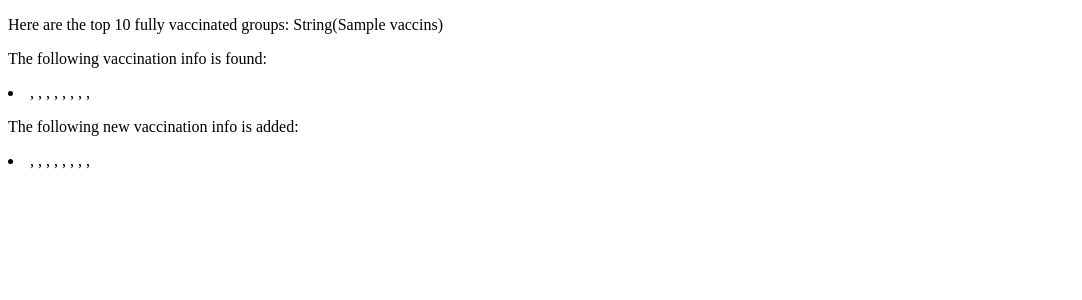
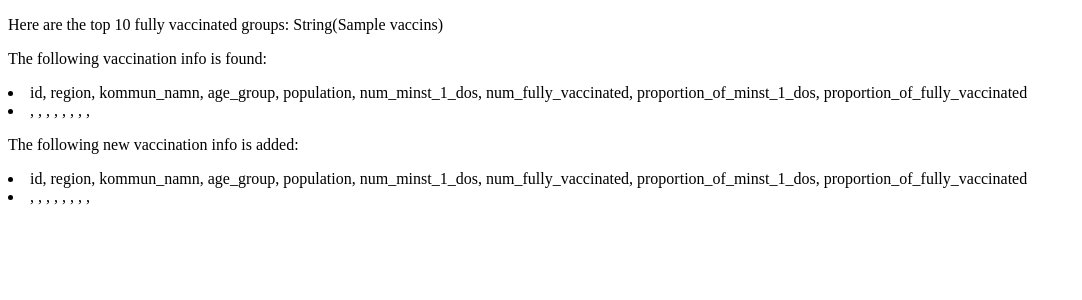
Before and after one commit to aritemp/covid_se, a Flask app: template templates/vaccinations.html in a window 1280 px wide. Shown: the top 300 px of the page, without its empty margins (0-1082 px from the left). Run offline with Flask 2, Linux system fonts and the light colour scheme; tables that the repository leaves empty hold one stand-in row (values such as "Sample post"); the template is opened without the code that fills it: values that come from a table or form of the project are taken from there, most other values are stand-ins (such as "Sample title", 1, 10 or a date in 2020).

Commit message:
Update vaccinations.html

```diff
--- a/templates/vaccinations.html
+++ b/templates/vaccinations.html
@@ -10,6 +10,9 @@
 {% if vaccin %}
     <div class="vaccin">
      <p>The following vaccination info is found:</p>
+        <li>id, region, kommun_namn, age_group, population, num_minst_1_dos, num_fully_vaccinated,
+            proportion_of_minst_1_dos, proportion_of_fully_vaccinated
+        </li>
         <li><a href="/vaccinations/{{ vaccin.id }}"></a>
             {{ vaccin.id }}, {{ vaccin.region }}, {{ vaccin.kommun_namn}},
             {{ vaccin.age_group }}, {{ vaccin.population }}, {{ vaccin.num_minst_1_dos }},
@@ -21,6 +24,9 @@
 {% if new_vaccin %}
     <div class="add">
         <p>The following new vaccination info is added:</p>
+        <li>id, region, kommun_namn, age_group, population, num_minst_1_dos, num_fully_vaccinated,
+            proportion_of_minst_1_dos, proportion_of_fully_vaccinated
+        </li>
         <li><a href="/vaccinations/{{ new_vaccin.id }}"></a>
             {{ new_vaccin.id }}, {{ new_vaccin.region }}, {{ new_vaccin.kommun_namn}},
             {{ new_vaccin.age_group }}, {{ new_vaccin.population }}, {{ new_vaccin.num_minst_1_dos }},
```
